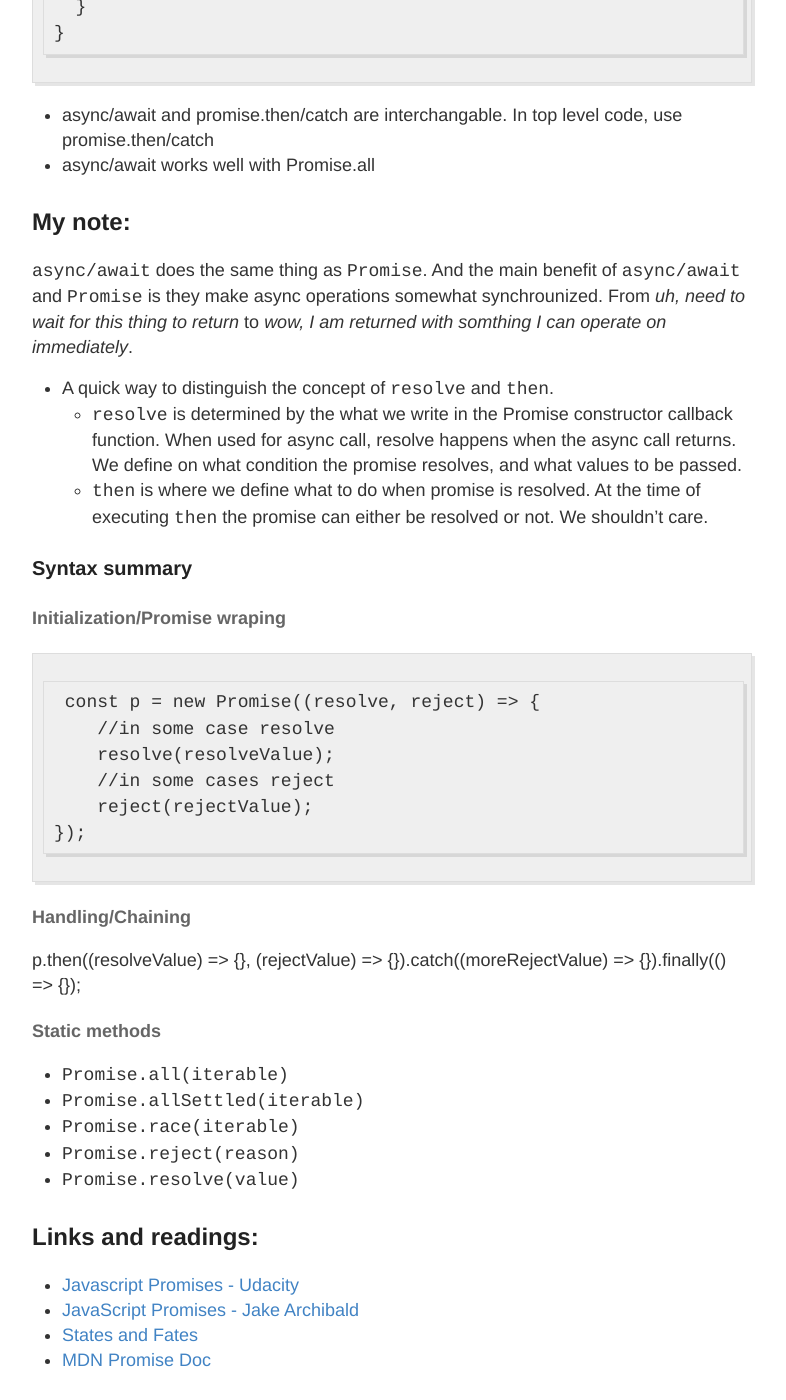
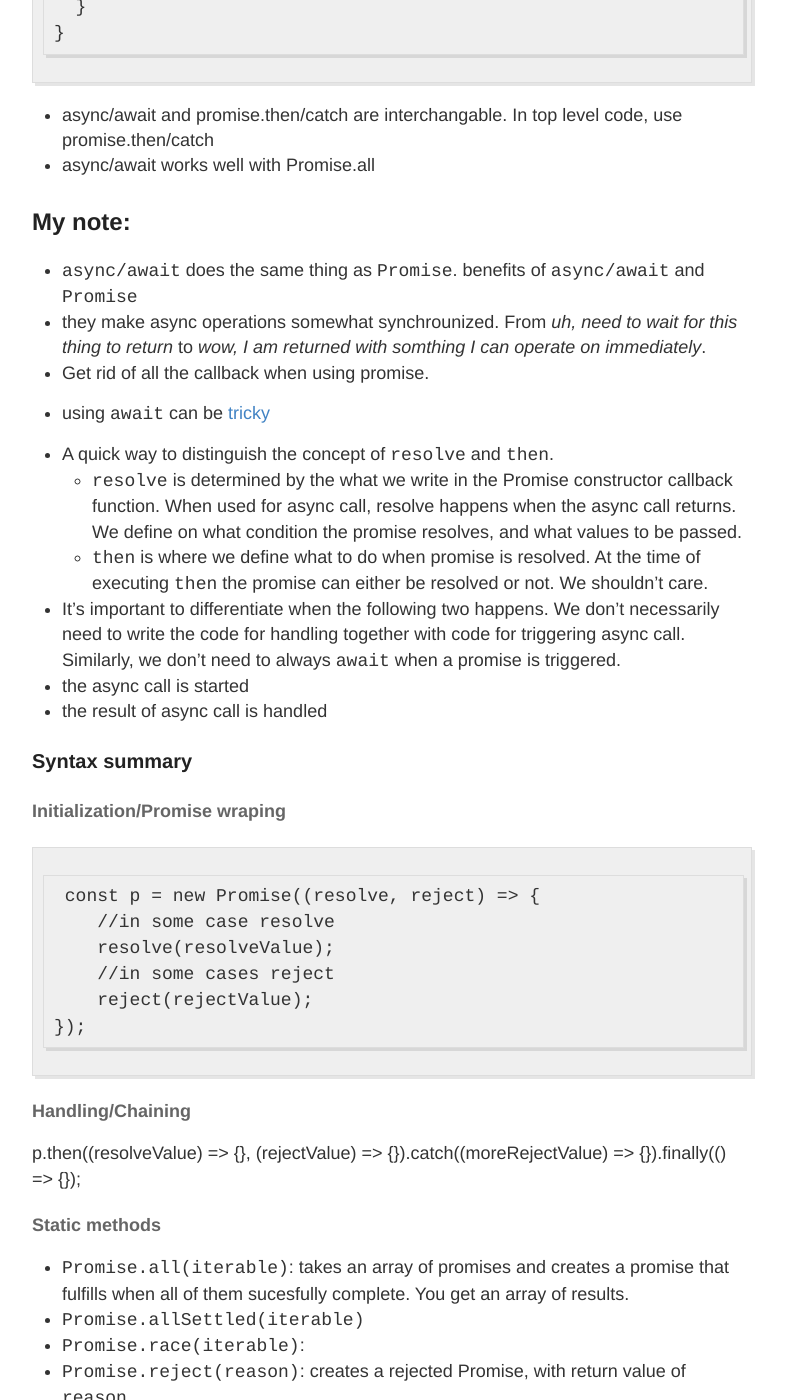
Before and after one commit to KevKeyingLi/KevKeyingLi.github.io, a Jekyll site: the page built from drafts/2018-12-05-Javascript Promises.md, in a window 1280 px wide and 1400 px high, scrolled down 6707 px. Shown: the whole window, without its empty margins (248-1034 px from the left). Built offline with Jekyll 4.4.1, drawn with Linux system fonts in a browser that asks for light colours; our own code applies the rules of GitHub Pages for plain Markdown files; some of the changed text lies outside the part shown.

Commit message:
Update 2018-12-05-Javascript Promises.md

```diff
--- a/drafts/2018-12-05-Javascript Promises.md
+++ b/drafts/2018-12-05-Javascript Promises.md
@@ -208,10 +208,20 @@ async function f() {
 * async/await works well with Promise.all
 
 ## My note:
-`async/await` does the same thing as `Promise`. And the main benefit of `async/await` and `Promise` is they make async operations somewhat synchrounized. From *uh, need to wait for this thing to return* to *wow, I am returned with somthing I can operate on immediately*.
+* `async/await` does the same thing as `Promise`. benefits of `async/await` and `Promise`
+ - they make async operations somewhat synchrounized. From *uh, need to wait for this thing to return* to *wow, I am returned with somthing I can operate on immediately*.
+ - Get rid of all the callback when using promise.
+* using `await` can be [tricky](https://web.dev/async-functions/#careful!-avoid-going-too-sequential)
+
+
 * A quick way to distinguish the concept of `resolve` and `then`.
     - `resolve` is determined by the what we write in the Promise constructor callback function. When used for async call, resolve happens when the async call returns. We define on what condition the promise resolves, and what values to be passed.
     - `then` is where we define what to do when promise is resolved. At the time of executing `then` the promise can either be resolved or not. We shouldn't care.
+
+* It's important to differentiate when the following two happens. We don't necessarily need to write the code for handling together with code for triggering async call. Similarly, we don't need to always `await` when a promise is triggered.
+ - the async call is started
+ - the result of async call is handled
+
 
 ### Syntax summary
 #### Initialization/Promise wraping
@@ -227,14 +237,19 @@ async function f() {
 p.then((resolveValue) => {}, (rejectValue) => {}).catch((moreRejectValue) => {}).finally(() => {});
 
 #### Static methods
-* `Promise.all(iterable)`
+* `Promise.all(iterable)`: takes an array of promises and creates a promise that fulfills when all of them sucesfully complete. You get an array of results.
 * `Promise.allSettled(iterable)`
-* `Promise.race(iterable)`
-* `Promise.reject(reason)`
-* `Promise.resolve(value)`
+* `Promise.race(iterable)`:
+* `Promise.reject(reason)`: creates a rejected Promise, with return value of `reason`
+* `Promise.resolve(value)`: can pass value or leave empty(undefined), this is used a lot to create a resolved Promise, which can be used as a starting point for chaining. [check this example](https://web.dev/promises/#creating-a-sequence).
 
 ## Links and readings:
 * [Javascript Promises - Udacity](https://www.udacity.com/course/javascript-promises--ud898)
-* [JavaScript Promises - Jake Archibald](https://developers.google.com/web/fundamentals/primers/promises)
+* [JavaScript Promises - Jake Archibald](https://developers.google.com/web/fundamentals/primers/promises) Great article with examples
+ - good example on Sequential and Parallel processing of promises:
+  + Sequential async calls by thenning
+  + parallel async calls by `Promise.all()`
+  + *Parallel issuing of async calls, and sequentially handle them*.
 * [States and Fates](https://github.com/domenic/promises-unwrapping/blob/master/docs/states-and-fates.md)
 * [MDN Promise Doc](https://developer.mozilla.org/en-US/docs/Web/JavaScript/Reference/Global_Objects/Promise)
+* [Async functions: making promises friendly - Jake Archibald](https://web.dev/async-functions/)
```
